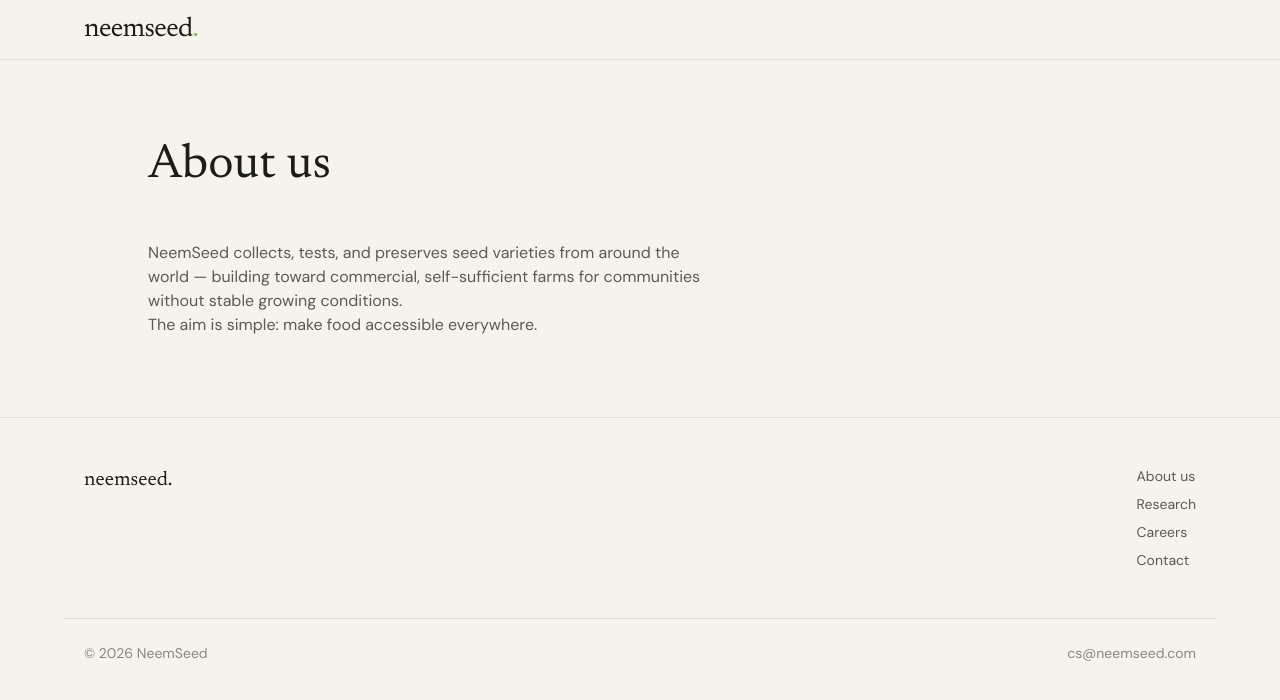
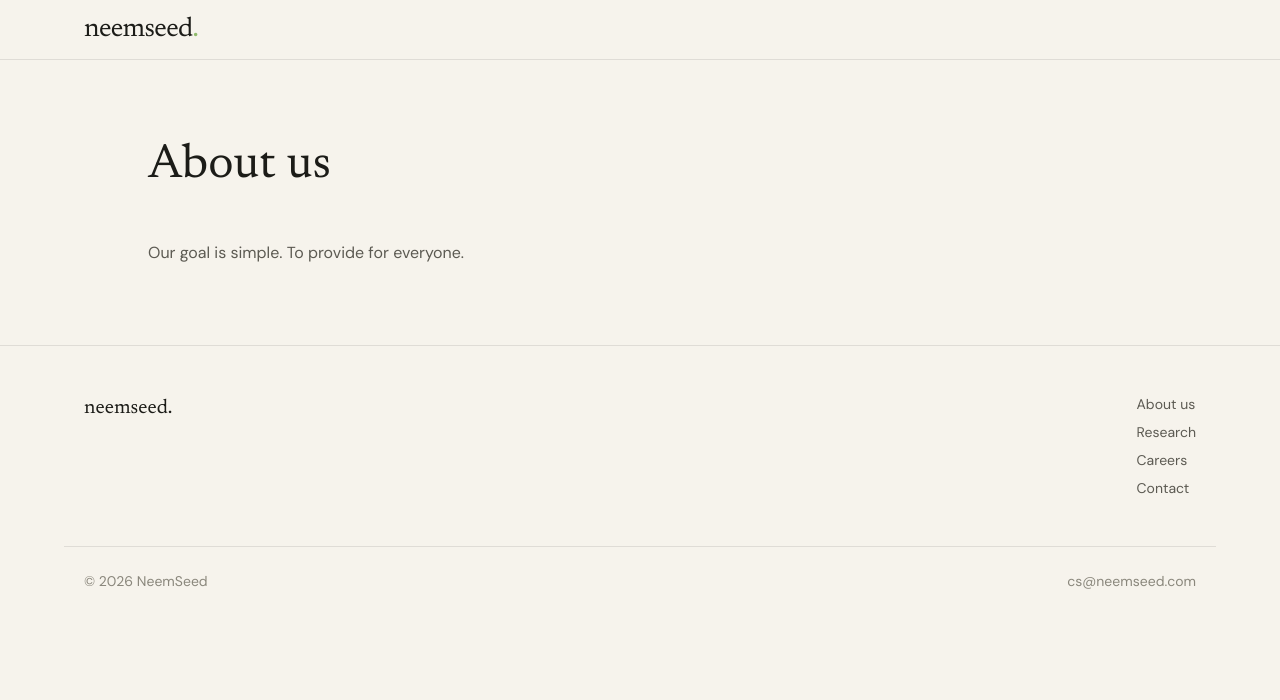
Before and after one commit to nbaldwin09/neemseed, a React (Vite) app: page /about in a window 1280 px wide. Shown: the top 700 px of the page. Built offline with nearby package versions, Linux system fonts and the light colour scheme.

Commit message:
Simplify About copy

```diff
--- a/src/routes/about.tsx
+++ b/src/routes/about.tsx
@@ -6,13 +6,7 @@ export const Route = createFileRoute("/about")({ component: AboutPage });
 function AboutPage() {
   return (
     <SimplePage title="About us">
-      <div className="max-w-xl space-y-5 text-muted">
-        <p>
-          NeemSeed collects, tests, and preserves seed varieties from around the world — building
-          toward commercial, self-sufficient farms for communities without stable growing conditions.
-        </p>
-        <p>The aim is simple: make food accessible everywhere.</p>
-      </div>
+      <p className="max-w-xl text-muted">Our goal is simple. To provide for everyone.</p>
     </SimplePage>
   );
 }
```
